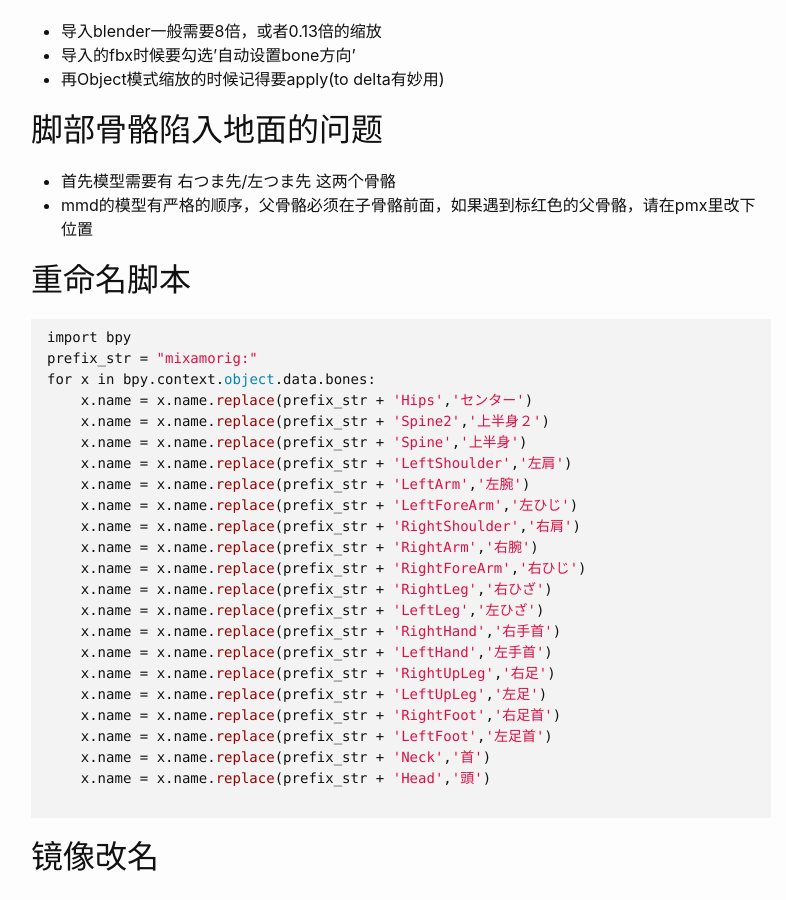
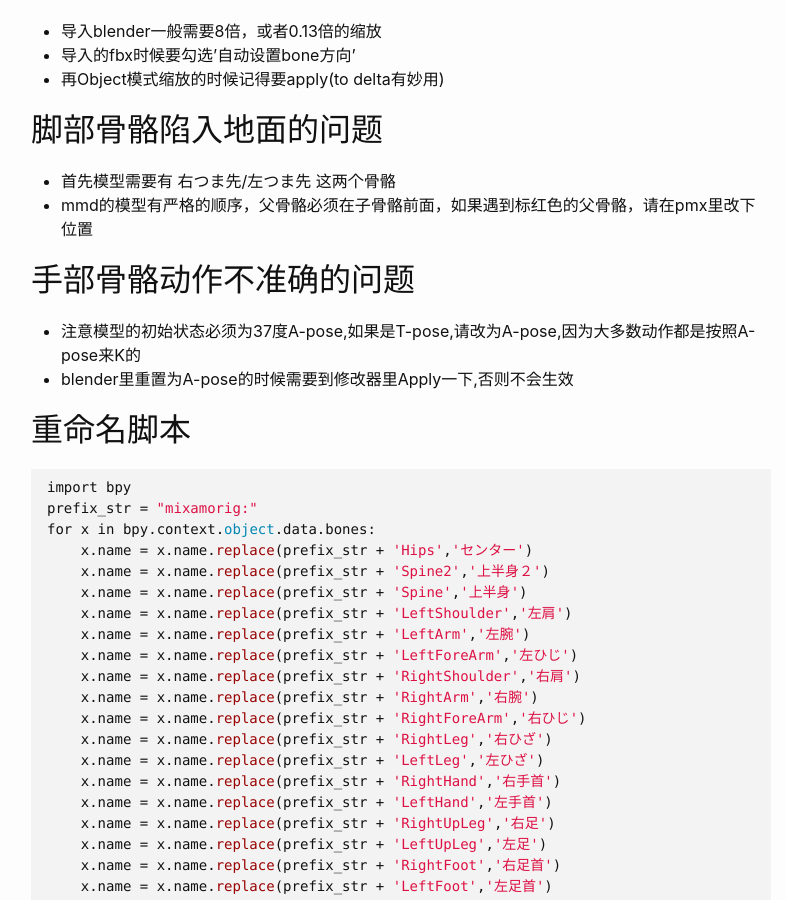
Before and after one commit to zane133/zane133.github.io, a Jekyll site: the page built from _posts/2020-02-21-mmd-bone.md, in a window 1280 px wide and 900 px high, scrolled down 331 px. Shown: the whole window, without its empty margins (239-1025 px from the left). Built offline with Jekyll 4.4.1, drawn with Linux system fonts in a browser that asks for light colours; nearby versions of some CDN libraries.

Commit message:
Update 2020-02-21-mmd-bone.md

```diff
--- a/_posts/2020-02-21-mmd-bone.md
+++ b/_posts/2020-02-21-mmd-bone.md
@@ -18,6 +18,10 @@ title:      "MMD绑骨骼注意事项"
 ## 脚部骨骼陷入地面的问题
 - 首先模型需要有 右つま先/左つま先 这两个骨骼
 - mmd的模型有严格的顺序，父骨骼必须在子骨骼前面，如果遇到标红色的父骨骼，请在pmx里改下位置
+
+## 手部骨骼动作不准确的问题
+- 注意模型的初始状态必须为37度A-pose,如果是T-pose,请改为A-pose,因为大多数动作都是按照A-pose来K的
+- blender里重置为A-pose的时候需要到修改器里Apply一下,否则不会生效
 
 ## 重命名脚本
 
```
